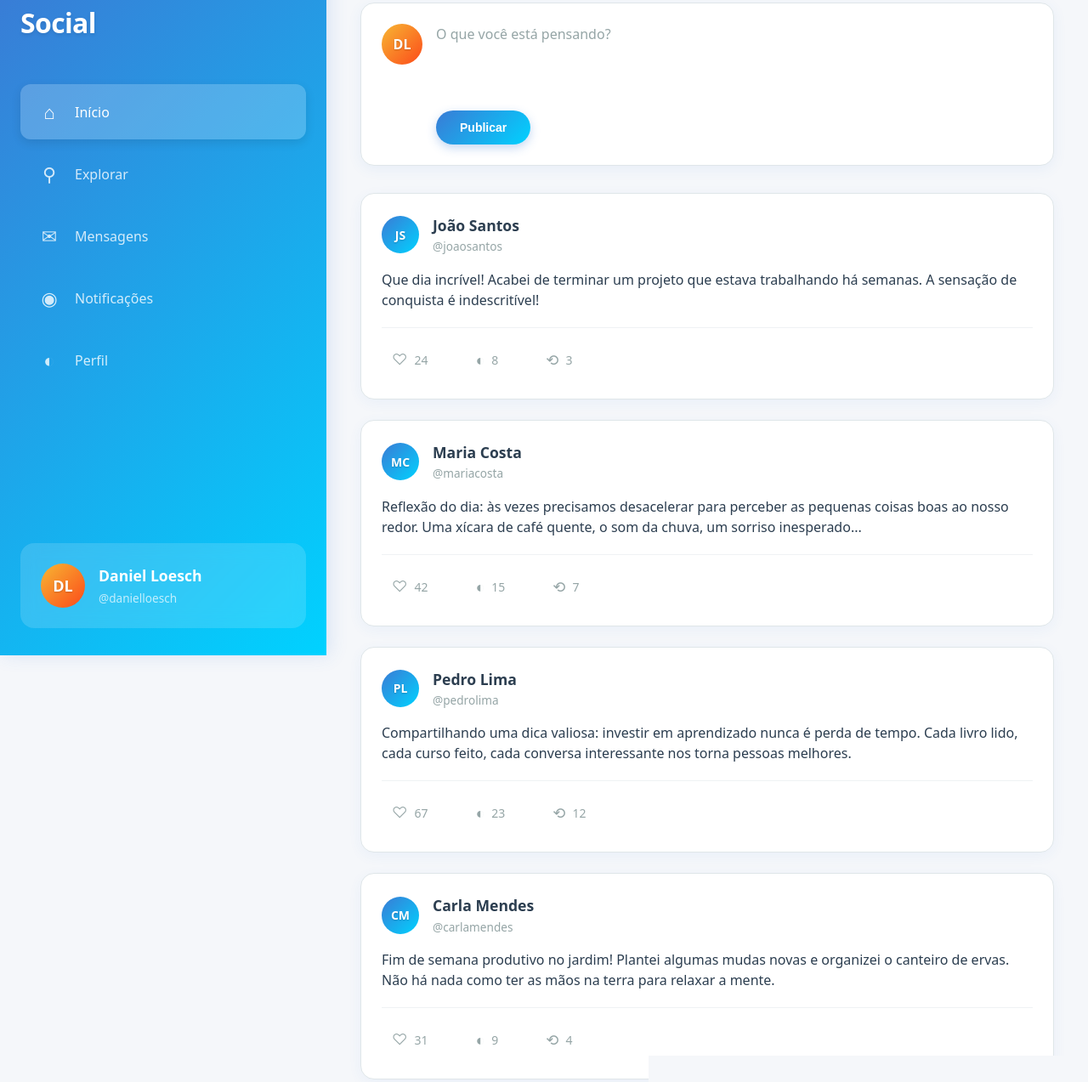
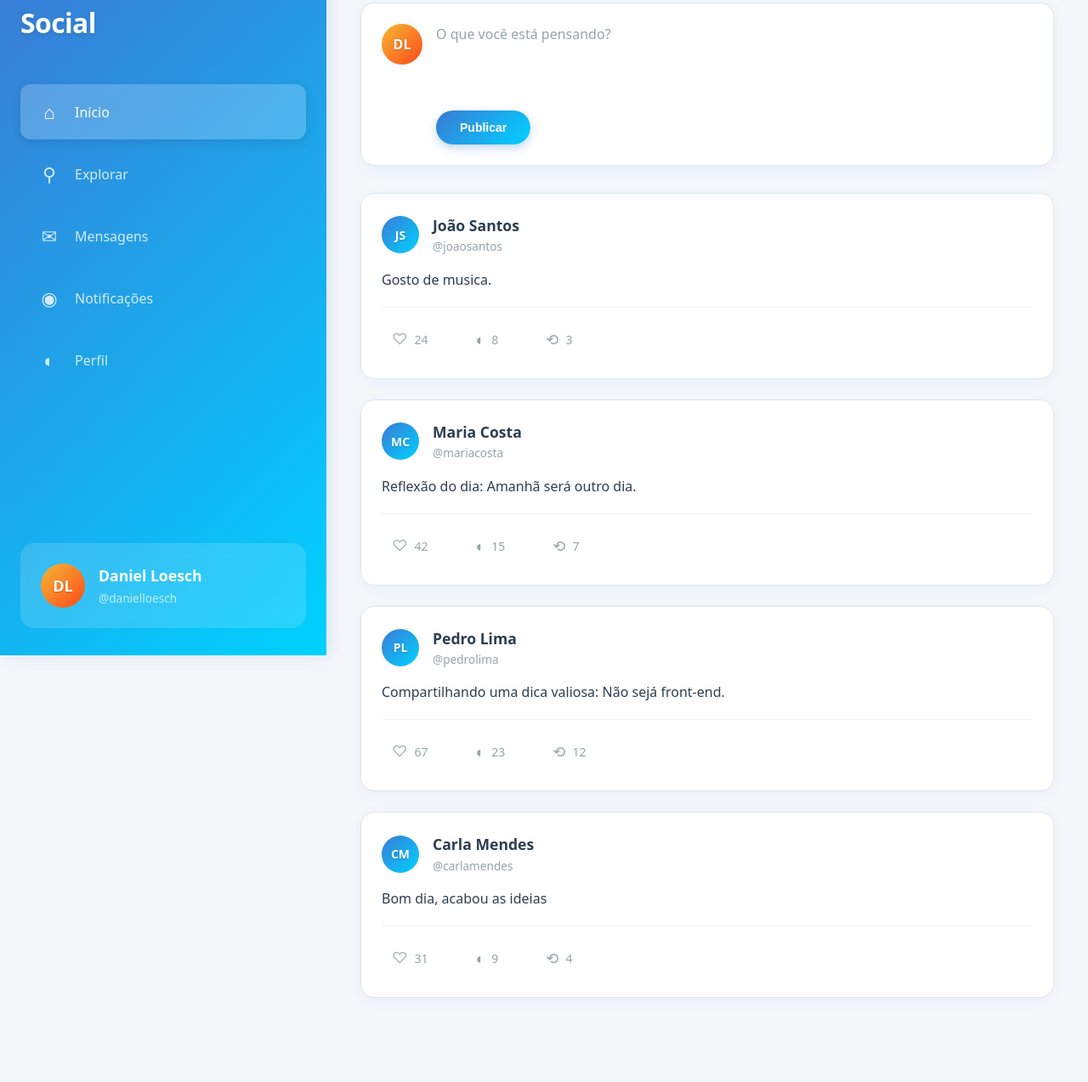
Before and after one commit to LoeschDev/Project-Web-II, a plain HTML site: page index.html in a window 1280 px wide. Shown: the part 29-1302 px from the top of the page at 85% size. After the commit the page ends 1235 px from the top, so only its background shows below. Drawn offline with Linux system fonts and the light colour scheme.

Commit message:
Create Posts

```diff
--- a/index.html
+++ b/index.html
@@ -73,7 +73,7 @@
                     </div>
                 </div>
                 <div class="post-content">
-                    <p>Que dia incrível! Acabei de terminar um projeto que estava trabalhando há semanas. A sensação de conquista é indescritível!</p>
+                    <p>Gosto de musica.</p>
                 </div>
                 <div class="post-actions">
                     <span class="post-action">
@@ -101,7 +101,7 @@
                     </div>
                 </div>
                 <div class="post-content">
-                    <p>Reflexão do dia: às vezes precisamos desacelerar para perceber as pequenas coisas boas ao nosso redor. Uma xícara de café quente, o som da chuva, um sorriso inesperado...</p>
+                    <p>Reflexão do dia: Amanhã será outro dia.</p>
                 </div>
                 <div class="post-actions">
                     <span class="post-action">
@@ -129,7 +129,7 @@
                     </div>
                 </div>
                 <div class="post-content">
-                    <p>Compartilhando uma dica valiosa: investir em aprendizado nunca é perda de tempo. Cada livro lido, cada curso feito, cada conversa interessante nos torna pessoas melhores.</p>
+                    <p>Compartilhando uma dica valiosa: Não sejá front-end.</p>
                 </div>
                 <div class="post-actions">
                     <span class="post-action">
@@ -157,7 +157,7 @@
                     </div>
                 </div>
                 <div class="post-content">
-                    <p>Fim de semana produtivo no jardim! Plantei algumas mudas novas e organizei o canteiro de ervas. Não há nada como ter as mãos na terra para relaxar a mente.</p>
+                    <p>Bom dia, acabou as ideias</p>
                 </div>
                 <div class="post-actions">
                     <span class="post-action">
```
